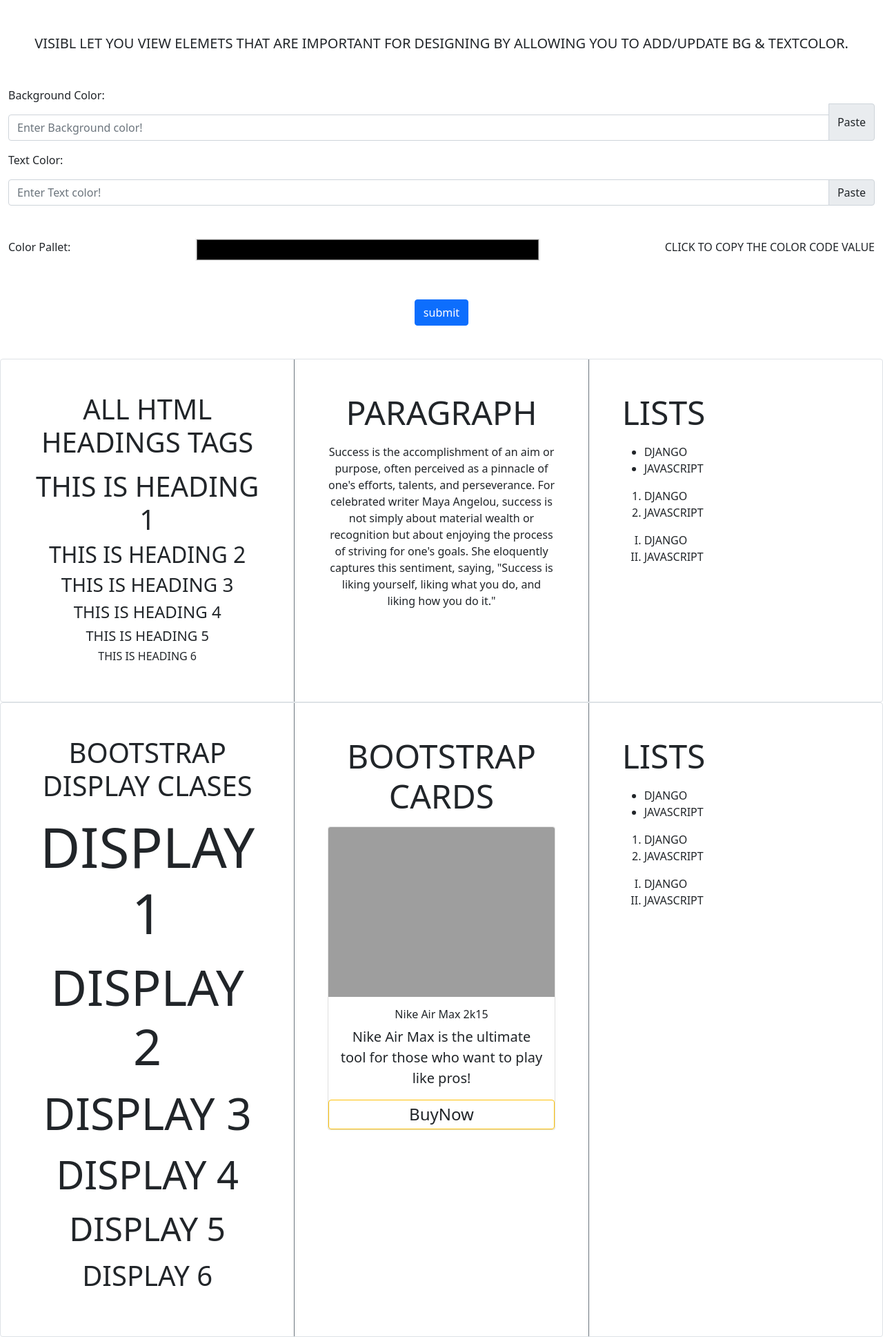
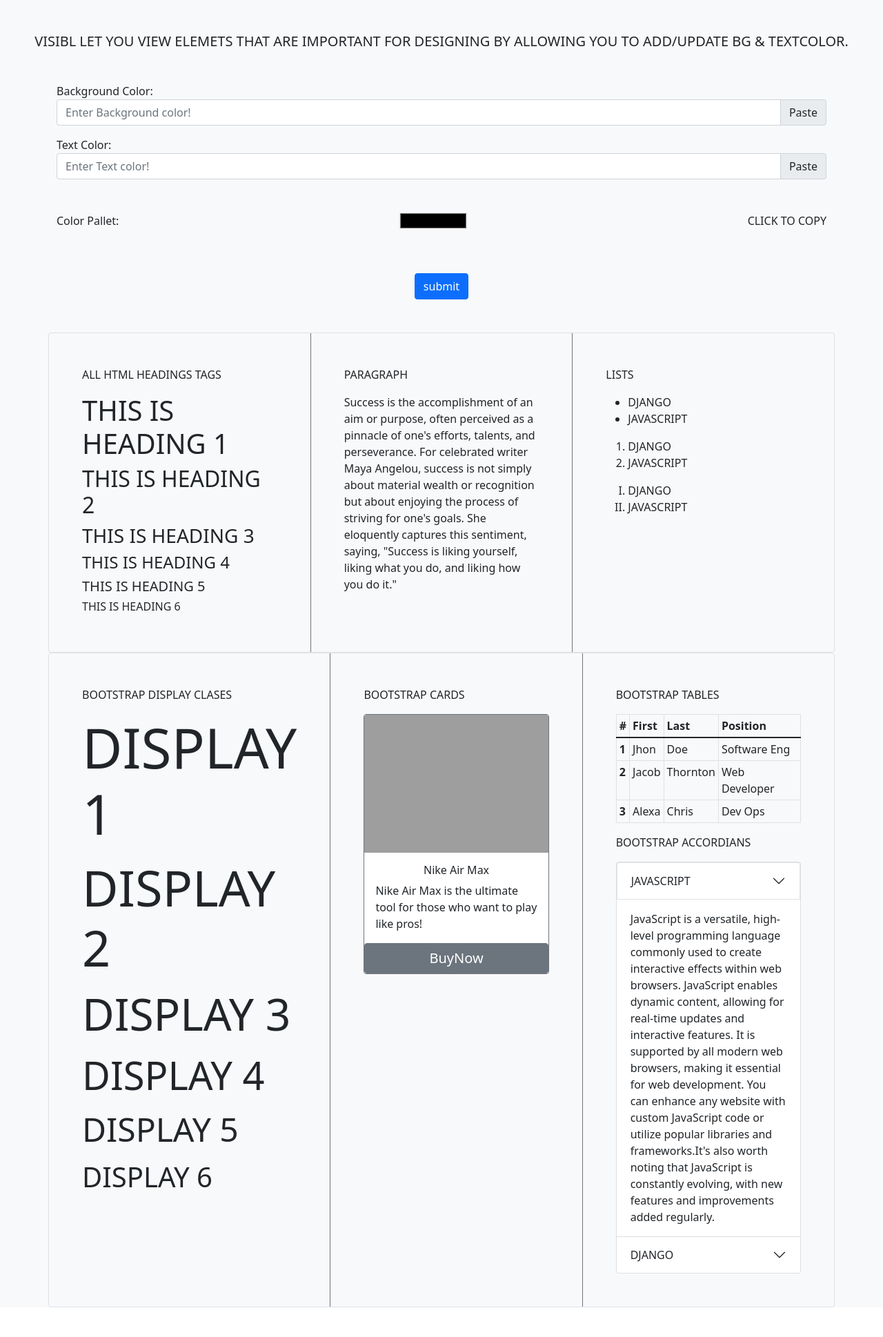
Before and after one commit to AliulhaQ07/Java_Script_Projects, a Django app: page /project1 in a window 1280 px wide. Shown: the part 58-1996 px from the top of the page at 69% size. After the commit the page ends 1953 px from the top, so only its background shows below. Run offline with Django 4.2, Linux system fonts and the light colour scheme; grey boxes are pictures that could not be loaded.

Commit message:
added functionality using javascript like colors inputed from user and then get the values of that input feilds and then storing into the variables and by using that changing the bg & text values of certain elements like headings, paragraph, lists and etc TECH: django, html,css&js bootstrap-5 is also used.
Done some changes fixed input feilds, layout of the website.

```diff
--- a/JavaScript_Projects_App/static/javascript_files/project1.js
+++ b/JavaScript_Projects_App/static/javascript_files/project1.js
@@ -1,17 +1,10 @@
-
-// experiment code
-
-const bg_body = document.querySelector('#bg_body');
-
-
-
 const colorsForm = document.querySelector('#colorsForm')
 // FOR BOOTSTRAP STYLING.
 const userSubmit = document.querySelector('#userSubmit')
 userSubmit.classList.add('btn', 'btn-primary');
 // FOR INPUT BG COLOR
 const userInput = document.querySelector('#userBgInput')
-userInput.classList.add('form-control', 'mt-3');
+userInput.classList.add('form-control');
 
 // FOR INPUT TEXT COLOR
 const userTextInput = document.querySelector('#userTextInput')
@@ -74,7 +67,7 @@ color_Code.addEventListener('click', function (e) {
 
     document.execCommand('copy');
 
-    window.getSelection().removeAllRanges();;
+    window.getSelection().removeAllRanges();
 
     notification.style.display = 'block';
     setTimeout(function() {
--- a/JavaScript_Projects_App/static/style.css
+++ b/JavaScript_Projects_App/static/style.css
@@ -1,9 +1,7 @@
 
-
-
-#colorPicker{
-    height: 32px;
-    width: 500px;
+#colorPicker {
+    height: 24px;
+    width: 100px;
     border: none;
     /*border-radius: 50px;*/
 }
@@ -12,7 +10,7 @@
     display: none;
     background-color: rgba(0, 0, 0, 0.7);
     color: white;
-  padding: 2px ;
+    padding: 2px;
     border-radius: 4px;
     position: absolute;
     /*top: 500px; !* Adjust based on your layout *!*/
@@ -22,14 +20,18 @@
 }
 
 
-#simpleList li{
+#simpleList li {
     list-style-type: upper-roman;
 }
 
-.sample{
+.sample {
 
     height: 500px;
     width: 500px;
     border: 2px solid black;
 
 }
+
+#color_Code {
+    cursor: pointer;
+}
--- a/JavaScript_Projects_App/templates/project_1.html
+++ b/JavaScript_Projects_App/templates/project_1.html
@@ -1,170 +1,229 @@
 {% load static %}
 <!doctype html>
-<html lang = "en">
-<head>
-    <meta charset = "utf-8">
+<html lang = "en" >
+<head >
+    <meta charset = "utf-8" >
     <meta name = "viewport"
-          content = "width=device-width, user-scalable=no, initial-scale=1">
-    <meta http-equiv = "X-UA-Compatible" content = "ie=edge">
-    <title>Visibl</title>
+          content = "width=device-width, user-scalable=no, initial-scale=1" >
+    <meta http-equiv = "X-UA-Compatible" content = "ie=edge" >
+    <title >Visibl</title >
     <link rel = "stylesheet" href = "https://cdn.jsdelivr.net/npm/bootstrap@5.1.3/dist/css/bootstrap.min.css"
-          integrity = "sha384-1BmE4kWBq78iYhFldvKuhfTAU6auU8tT94WrHftjDbrCEXSU1oBoqyl2QvZ6jIW3" crossorigin = "anonymous">
+          integrity = "sha384-1BmE4kWBq78iYhFldvKuhfTAU6auU8tT94WrHftjDbrCEXSU1oBoqyl2QvZ6jIW3" crossorigin = "anonymous" >
     {# bootstrap icons cdn#}
-    <link rel = "stylesheet" href = "https://cdn.jsdelivr.net/npm/bootstrap-icons@1.11.3/font/bootstrap-icons.min.css">
+    <link rel = "stylesheet" href = "https://cdn.jsdelivr.net/npm/bootstrap-icons@1.11.3/font/bootstrap-icons.min.css" >
 
     {# FAV ICON #}
-    <link rel = "icon" type = "image/x-icon" href = " /media/logo.png">
+    <link rel = "icon" type = "image/x-icon" href = " /media/logo.png" >
     {# CUSTOM CSS FILE LINKING #}
-    <link rel = "stylesheet" href = "{% static 'style.css' %}">
+    <link rel = "stylesheet" href = "{% static 'style.css' %}" >
 
     {#  --GOOGLE FONTS ---  #}
-    <link rel = "preconnect" href = "https://fonts.googleapis.com">
-    <link rel = "preconnect" href = "https://fonts.gstatic.com" crossorigin>
-    <link href = "https://fonts.googleapis.com/css2?family=Lexend:wght@100..900&display=swap" rel = "stylesheet">
+    <link rel = "preconnect" href = "https://fonts.googleapis.com" >
+    <link rel = "preconnect" href = "https://fonts.gstatic.com" crossorigin >
+    <link href = "https://fonts.googleapis.com/css2?family=Lexend:wght@100..900&display=swap" rel = "stylesheet" >
 
-</head>
-<body id="bg_body">
+</head >
+<body class = "bg-light" >
 
 {# HEADER #}
 {% block header %}
     {% include 'header.html' %}
 {% endblock %}
 
-<p class = " lead text-center my-5">VISIBL LET YOU VIEW ELEMETS THAT ARE IMPORTANT FOR DESIGNING BY ALLOWING YOU TO ADD/UPDATE BG & TEXTCOLOR.</p>
+<p class = " h5 fw-medium text-center my-5" >VISIBL LET YOU VIEW ELEMETS THAT ARE IMPORTANT FOR DESIGNING BY ALLOWING YOU TO ADD/UPDATE BG & TEXTCOLOR.</p >
 
-<div class = "container-fluid my-5">
+<div class = "container my-5 " >
 
-    <form id = "colorsForm">
+    <form id = "colorsForm" >
 
         {#         BACKGROUND COLOR#}
-        <label for = "userBgInput">Background Color:</label>
-        <div class = "input-group">
-            <input type = "text" id = "userBgInput" placeholder = "Enter Background color!">
-            <span class = "input-group-text" id = "pasteButton1"> Paste </span>
-        </div>
+        <label for = "userBgInput" >Background Color:</label >
+        <div class = "input-group" >
+            <input type = "text" id = "userBgInput" placeholder = "Enter Background color!" >
+            <span class = "input-group-text" id = "pasteButton1" > Paste </span >
+        </div >
 
 
-        <label class = "my-3" for = "userTextInput">Text Color:</label>
+        <label class = "mt-3" for = "userTextInput" >Text Color:</label >
         {# TEXT COLOR  #}
-        <div class = "input-group ">
-            <input type = "text" id = "userTextInput" placeholder = "Enter Text color!">
-            <span class = "input-group-text" id = "pasteButton2"> Paste </span>
-        </div>
+        <div class = "input-group " >
+            <input type = "text" id = "userTextInput" placeholder = "Enter Text color!" >
+            <span class = "input-group-text" id = "pasteButton2" > Paste </span >
+        </div >
 
         {# COLOR PICKER  #}
-        <div class = "d-flex justify-content-between align-content-center my-5">
-            <label for = "colorPicker">Color Pallet: </label>
-            <input type = "color" id = "colorPicker">
-            <p id = "color_Code">CLICK TO COPY THE COLOR CODE VALUE</p>
+        <div class = "d-flex justify-content-between align-content-center my-5" >
+            <label for = "colorPicker" >Color Pallet: </label >
+            <input type = "color" id = "colorPicker" >
+            <p id = "color_Code" >CLICK TO COPY</p >
 
-            <div id = "notification" class = "notification">Text copied!</div>
+            <div id = "notification" class = "notification" >Text copied!</div >
 
-        </div>
+        </div >
 
-        <div class = "text-center">
-            <p id = "forErrors"></p>
-            <button id = "userSubmit" class = "btn">submit</button>
-        </div>
+        <div class = "text-center" >
+            <p id = "forErrors" ></p >
+            <button id = "userSubmit" class = "btn" >submit</button >
+        </div >
 
-    </form>
-</div>
+    </form >
+</div >
 
 
-<div class = "container-fluid border border-1 rounded" id = "bg_Div">
-    <div class = "row">
+<div class = "container border border-1 rounded " id = "bg_Div" >
+    <div class = "row" >
 
-        <div class = "col p-5  border-end border-1 border-secondary  text-center ">
-            <p class = "display-6" id = "headings">ALL HTML HEADINGS TAGS</p>
-            <p class = "h1" id = "headings">THIS IS HEADING 1 </p>
-            <p class = "h2" id = "headings">THIS IS HEADING 2</p>
-            <p class = "h3" id = "headings">THIS IS HEADING 3</p>
-            <p class = "h4" id = "headings">THIS IS HEADING 4</p>
-            <p class = "h5" id = "headings">THIS IS HEADING 5</p>
-            <p class = "h6" id = "headings">THIS IS HEADING 6</p>
-        </div>
+        <div class = "col p-5  border-end border-1 border-secondary   " >
+            <p class = " fw-medium" id = "headings" >ALL HTML HEADINGS TAGS</p >
+            <p class = "h1" id = "headings" >THIS IS HEADING 1 </p >
+            <p class = "h2" id = "headings" >THIS IS HEADING 2</p >
+            <p class = "h3" id = "headings" >THIS IS HEADING 3</p >
+            <p class = "h4" id = "headings" >THIS IS HEADING 4</p >
+            <p class = "h5" id = "headings" >THIS IS HEADING 5</p >
+            <p class = "h6" id = "headings" >THIS IS HEADING 6</p >
+        </div >
 
-        <div class = "col p-5 border-end border-1 border-secondary  text-center">
-            <p id = "headings" class = "display-5">PARAGRAPH </p>
-            <p id = "headings">Success is the accomplishment of an aim or purpose, often perceived as a pinnacle of one's efforts, talents, and perseverance. For celebrated writer Maya Angelou, success is not simply about material wealth or
-                               recognition but about enjoying the process of striving for one's goals. She eloquently captures this sentiment, saying, "Success is liking yourself, liking what you do, and liking how you do it."</p>
-        </div>
+        <div class = "col p-5 border-end border-1 border-secondary" >
+            <p id = "headings" class = "fw-medium" >PARAGRAPH </p >
+            <p id = "headings" >Success is the accomplishment of an aim or purpose, often perceived as a pinnacle of one's efforts, talents, and perseverance. For celebrated writer Maya Angelou, success is not simply about material wealth or
+                                recognition but about enjoying the process of striving for one's goals. She eloquently captures this sentiment, saying, "Success is liking yourself, liking what you do, and liking how you do it."</p >
+        </div >
 
-        <div class = "col p-5 ">
-            <p id = "headings" class = "display-5"> LISTS </p>
-            <ul>
-                <li id = "headings">DJANGO</li>
-                <li id = "headings">JAVASCRIPT</li>
-            </ul>
+        <div class = "col p-5 " >
+            <p id = "headings" class = "fw-medium" > LISTS </p >
+            <ul >
+                <li id = "headings" >DJANGO</li >
+                <li id = "headings" >JAVASCRIPT</li >
+            </ul >
 
-            <ol>
-                <li id = "headings">DJANGO</li>
-                <li id = "headings">JAVASCRIPT</li>
-            </ol>
+            <ol >
+                <li id = "headings" >DJANGO</li >
+                <li id = "headings" >JAVASCRIPT</li >
+            </ol >
 
-            <ol id = "simpleList">
-                <li id = "headings">DJANGO</li>
-                <li id = "headings">JAVASCRIPT</li>
-            </ol>
-        </div>
+            <ol id = "simpleList" >
+                <li id = "headings" >DJANGO</li >
+                <li id = "headings" >JAVASCRIPT</li >
+            </ol >
+        </div >
 
-    </div>
-</div>
+    </div >
+</div >
 
-<div class = "container-fluid border border-1 rounded" id = "bg_Div">
-   <div class = "row">
+<div class = "container border border-1 rounded " id = "bg_Div" >
+    <div class = "row" >
 
-        <div class = "col p-5  border-end border-1 border-secondary text-center ">
-            <p class = "display-6" id = "headings">BOOTSTRAP DISPLAY CLASES</p>
-            <p class = "display-1" id = "headings">DISPLAY 1 </p>
-            <p class = "display-2" id = "headings">DISPLAY 2 </p>
-            <p class = "display-3" id = "headings">DISPLAY 3 </p>
-            <p class = "display-4" id = "headings">DISPLAY 4 </p>
-            <p class = "display-5" id = "headings">DISPLAY 5 </p>
-            <p class = "display-6" id = "headings">DISPLAY 6 </p>
+        <div class = "col p-5  border-end border-1 border-secondary  " >
+            <p class = "fw-medium" id = "headings" >BOOTSTRAP DISPLAY CLASES</p >
+            <p class = "display-1" id = "headings" >DISPLAY 1 </p >
+            <p class = "display-2" id = "headings" >DISPLAY 2 </p >
+            <p class = "display-3" id = "headings" >DISPLAY 3 </p >
+            <p class = "display-4" id = "headings" >DISPLAY 4 </p >
+            <p class = "display-5" id = "headings" >DISPLAY 5 </p >
+            <p class = "display-6" id = "headings" >DISPLAY 6 </p >
 
-        </div>
+        </div >
 
-        <div class = "col p-5 border-end border-1 border-secondary text-center">
-            <p id = "headings" class = "display-5"> BOOTSTRAP CARDS </p>
-            <div class = "card" >
-                <img src = "https://images.unsplash.com/photo-1511556532299-8f662fc26c06?q=80&w=2070&auto=format&fit=crop&ixlib=rb-4.0.3&ixid=M3wxMjA3fDB8MHxwaG90by1wYWdlfHx8fGVufDB8fHx8fA%3D%3D" class = "card-img-top img-fluid" alt = "...">
-                <div class = "card-body text-center" id="bg_Div">
-                    <h6 class = "card-title " id="headings">Nike Air Max 2k15</h6>
-                    <hp class = "card-text lead" id="headings">Nike Air Max is the ultimate tool for those who want to play like pros!</hp>
+        <div class = "col p-5 border-end border-1 border-secondary " >
+            <p id = "headings" class = "fw-medium" > BOOTSTRAP CARDS </p >
+            <div class = "card border border-secondary" >
+                <img src = "https://images.unsplash.com/photo-1542219550-37153d387c27?q=80&w=2070&auto=format&fit=crop&ixlib=rb-4.0.3&ixid=M3wxMjA3fDB8MHxwaG90by1wYWdlfHx8fGVufDB8fHx8fA%3D%3D" class = "card-img-top img-fluid" alt = "..." >
+                <div class = "card-body " id = "bg_Div" >
+                    <h6 class = "card-title text-center " id = "headings" >Nike Air Max</h6 >
+                    <hp class = "card-text " id = "headings" >Nike Air Max is the ultimate tool for those who want to play like pros!</hp >
 
-                </div>
-                <a href="#" class="btn rounded border-warning border-1 " ><span id="headings" class="h4">BuyNow</span></a>
-            </div>
-        </div>
+                </div >
+                <a href = "#" class = "btn btn-secondary  " id = "bg_Div" ><span id = "headings" class = "lead " >BuyNow</span ></a >
+            </div >
+        </div >
 
-        <div class = "col p-5">
-            <p id = "headings" class = "display-5"> LISTS </p>
-            <ul>
-                <li id = "headings">DJANGO</li>
-                <li id = "headings">JAVASCRIPT</li>
-            </ul>
+        <div class = "col p-5" >
+            <p id = "headings" class = "fw-medium" > BOOTSTRAP TABLES </p >
+            <table class = "table table-sm table-bordered" >
+                <thead >
+                <tr id = "headings" >
+                    <th scope = "col" >#</th >
+                    <th scope = "col" >First</th >
+                    <th scope = "col" >Last</th >
+                    <th scope = "col" >Position</th >
+                </tr >
+                </thead >
+                <tbody >
+                <tr id = "headings" >
+                    <th scope = "row" >1</th >
+                    <td >Jhon</td >
+                    <td >Doe</td >
+                    <td >Software Eng</td >
+                </tr >
+                <tr id = "headings" >
+                    <th scope = "row" >2</th >
+                    <td >Jacob</td >
+                    <td >Thornton</td >
+                    <td >Web Developer</td >
+                </tr >
 
-            <ol>
-                <li id = "headings">DJANGO</li>
-                <li id = "headings">JAVASCRIPT</li>
-            </ol>
-
-            <ol id = "simpleList">
-                <li id = "headings">DJANGO</li>
-                <li id = "headings">JAVASCRIPT</li>
-            </ol>
-        </div>
-
-    </div>
-</div>
+                <tr id = "headings" >
+                    <th scope = "row" >3</th >
+                    <td >Alexa</td >
+                    <td >Chris</td >
+                    <td >Dev Ops</td >
+                </tr >
 
 
+                </tbody >
+            </table >
+
+            {#   ACCORDIANS   #}
+            <div >
+                <p id = "headings" class = "fw-medium" >BOOTSTRAP ACCORDIANS</p >
+
+                <div class = "accordion" id = "accordionExample" >
+
+                    <div class = "accordion-item" >
+                        <h4 class = "accordion-header" id = "headingTwo" >
+                            <button class = "accordion-button collapsed border border-bottom" type = "button" data-bs-toggle = "collapse" data-bs-target = "#collapseTwo" aria-expanded = "true" aria-controls = "collapseTwo" >
+                                JAVASCRIPT
+                            </button >
+                        </h4 >
+                        <div id = "collapseTwo" class = "accordion-collapse collapse show" aria-labelledby = "headingTwo" data-bs-parent = "#accordionExample" >
+                            <div class = "accordion-body " id = "bg_Div" >
+                                <div id = "headings" >
+                                    JavaScript is a versatile, high-level programming language commonly used to create interactive effects within web browsers. JavaScript enables dynamic content, allowing for real-time updates and interactive features. It is supported by all modern web browsers, making it essential for web development. You can enhance any website with custom JavaScript code or utilize popular libraries and frameworks.It's also worth noting that JavaScript is constantly evolving,
+                                    with new features and improvements added regularly.
+                                </div >
+                            </div >
+                        </div >
+                    </div >
+
+                    <div class = "accordion-item" >
+                        <h4 class = "accordion-header" id = "headingThree" >
+                            <button class = "accordion-button collapsed" type = "button" data-bs-toggle = "collapse" data-bs-target = "#collapseThree" aria-expanded = "false" aria-controls = "collapseThree" >
+                                DJANGO
+                            </button >
+                        </h4 >
+                        <div id = "collapseThree" class = "accordion-collapse collapse" aria-labelledby = "headingThree" data-bs-parent = "#accordionExample" >
+                            <div class = "accordion-body" id = "bg_Div" >
+                                <div id = "headings" >
+                                    Django is designed to make the web development process easier and faster by providing a high-level framework that includes many essential features. These features manage everything from routing to database interactions, using built-in tools that streamline the development process. It's also worth noting that Django supports just about any web development requirement, though its robust structure does encourage best practices and clean, maintainable code.
+                                </div >
+                            </div >
+                        </div >
+                    </div >
+
+
+                </div >
+            </div >
+
+        </div >
+
+    </div >
+</div >
 
 
 </div>
 
 
-<script src = "{% static 'javascript_files/project1.js' %}"></script>
-<script src = "https://cdn.jsdelivr.net/npm/bootstrap@5.1.3/dist/js/bootstrap.bundle.min.js" integrity = "sha384-ka7Sk0Gln4gmtz2MlQnikT1wXgYsOg+OMhuP+IlRH9sENBO0LRn5q+8nbTov4+1p" crossorigin = "anonymous"></script>
-</body>
-</html>
+<script src = "{% static 'javascript_files/project1.js' %}" ></script >
+<script src = "https://cdn.jsdelivr.net/npm/bootstrap@5.1.3/dist/js/bootstrap.bundle.min.js" integrity = "sha384-ka7Sk0Gln4gmtz2MlQnikT1wXgYsOg+OMhuP+IlRH9sENBO0LRn5q+8nbTov4+1p" crossorigin = "anonymous" ></script >
+</body >
+</html >
```
Lines whose indentation alone changed are shown as unchanged.
